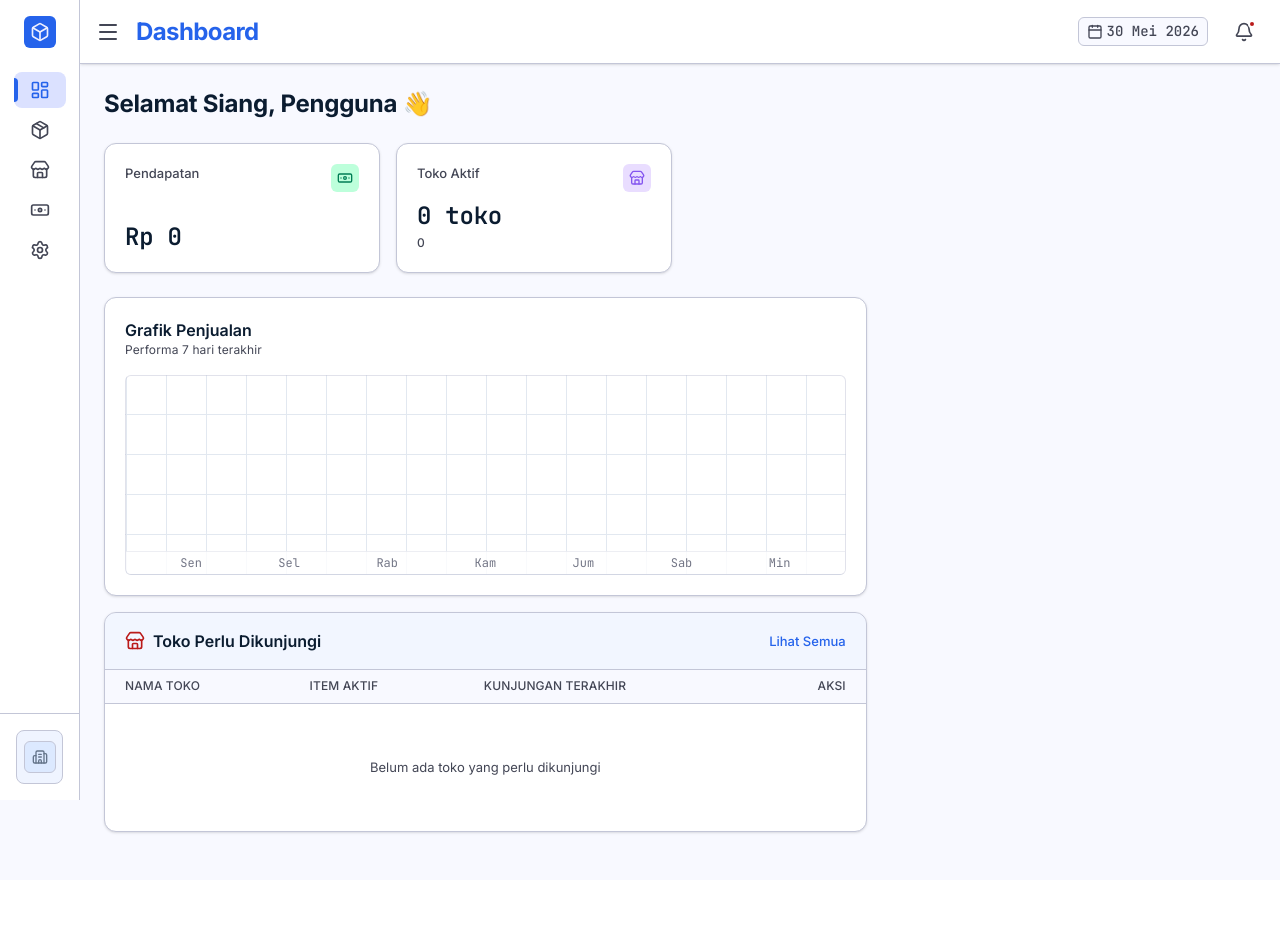
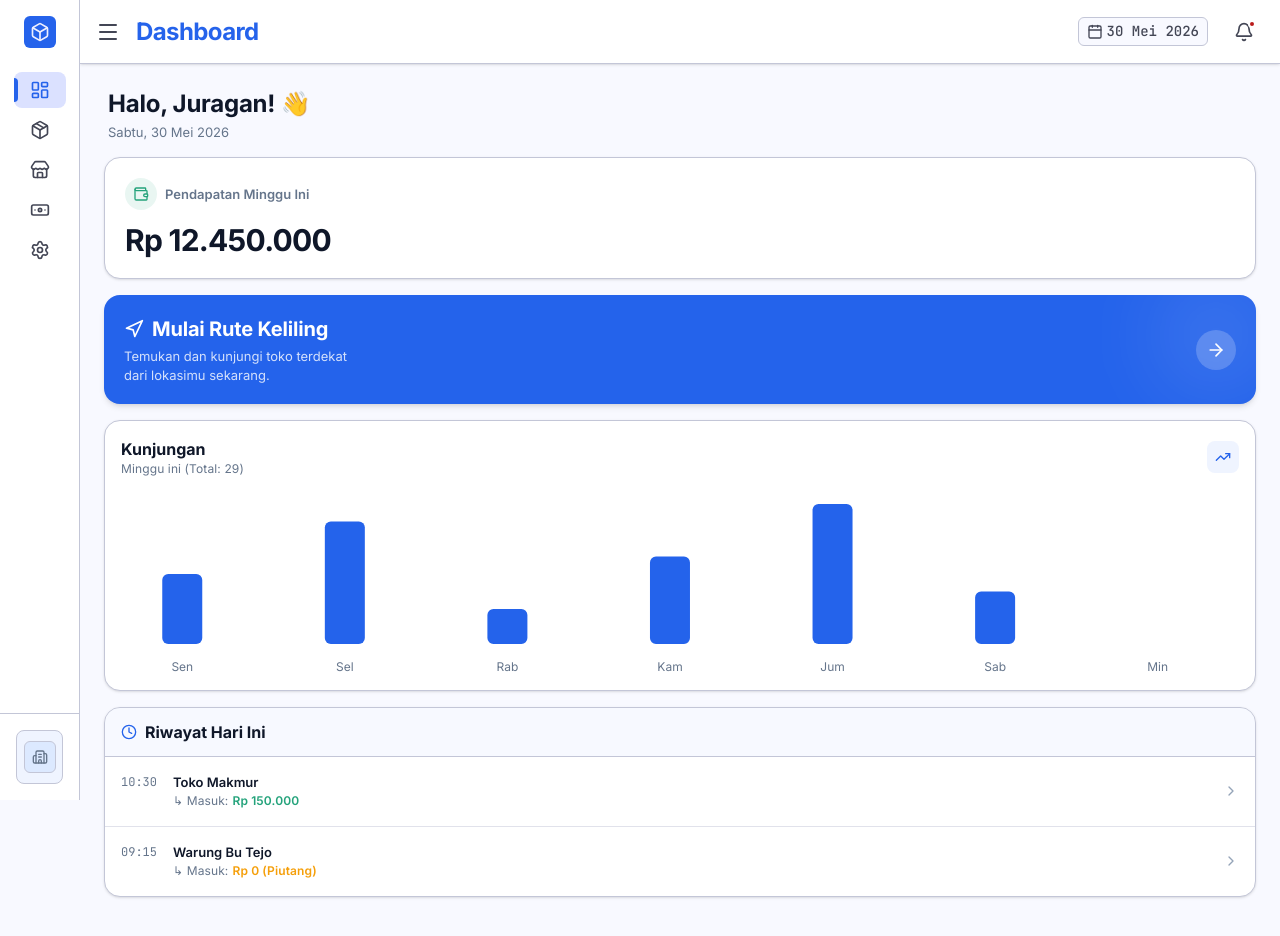
Before and after one commit to arkanafaisal/juragan-titip, a React (Vite) app in the folder frontend/: page /dashboard in a window 1280 px wide. Shown: the top 936 px of the page. Before the commit the page ends 880 px from the top, so only its background shows below. Built offline with nearby package versions, Linux system fonts and the light colour scheme.

Commit message:
update(dashboard page): new UI

```diff
--- a/frontend/src/pages/dashboard.tsx
+++ b/frontend/src/pages/dashboard.tsx
@@ -1,169 +1,182 @@
+import { useNavigate } from "react-router";
+import {
+  Wallet,
+  Navigation,
+  Clock,
+  ArrowRight,
+  TrendingUp,
+  ChevronRight
+} from "lucide-react";
+import { format } from "date-fns";
+import { id as idLocale } from "date-fns/locale";
+import {
+  BarChart,
+  Bar,
+  XAxis,
+  Tooltip,
+  ResponsiveContainer,
+  Cell
+} from "recharts";
 
-import {
-  Box,
-  Store,
-  Banknote,
-  TrendingUp,
-  TrendingDown,
-  ReceiptText
-} from "lucide-react";
-import { useProfile } from "@/hooks/use-profile";
-import { id as idLocale } from "date-fns/locale";
-import { format } from "date-fns";
-import { toast } from "sonner";
+// --- DUMMY DATA ---
+const DUMMY_CHART_DATA = [
+  { name: 'Sen', visits: 4 },
+  { name: 'Sel', visits: 7 },
+  { name: 'Rab', visits: 2 },
+  { name: 'Kam', visits: 5 },
+  { name: 'Jum', visits: 8 },
+  { name: 'Sab', visits: 3 },
+  { name: 'Min', visits: 0 },
+];
 
+const DUMMY_HISTORY = [
+  { id: 1, time: '10:30', store: 'Toko Makmur', amount: 150000, isDebt: false },
+  { id: 2, time: '09:15', store: 'Warung Bu Tejo', amount: 0, isDebt: true },
+];
 
 export default function Dashboard() {
-  const { profile } = useProfile()
-  const todayDate = format(new Date(), "dd MMM yyyy", { locale: idLocale });
+  const navigate = useNavigate();
+  const todayDate = format(new Date(), "EEEE, dd MMM yyyy", { locale: idLocale });
 
+  // Fungsi Helper untuk format Rupiah
+  const formatRp = (num: number) => `Rp ${num.toLocaleString('id-ID')}`;
 
   return (
-    <div className="max-w-container-max mx-auto space-y-lg">
+    <div className="max-w-container-max mx-auto space-y-md pb-20 animate-in fade-in duration-300">
 
-
-      <div className="flex flex-col gap-xs">
-        <h1 className="font-h1 text-h1 text-on-surface">Selamat Siang, {profile?.name || "Pengguna"} 👋</h1>
-
-        <p className="font-body text-body text-on-surface-variant md:hidden">📅 {todayDate}</p>
+      {/* 1. HEADER & GREETING */}
+      <div className="flex flex-col gap-1 px-1">
+        <h1 className="font-h1 text-h1 font-bold text-text-primary">
+          Halo, Juragan! 👋
+        </h1>
+        <p className="font-body-sm text-body-sm text-text-secondary">
+          {todayDate}
+        </p>
       </div>
 
-
-      <div className="grid grid-cols-2 lg:grid-cols-4 gap-md">
-        <div className="bg-surface-container-lowest rounded-xl p-md md:p-5 shadow-sm border border-outline-variant flex flex-col justify-between">
-          <div className="flex justify-between items-start mb-sm">
-            <span className="font-body-sm text-body-sm text-on-surface-variant font-medium">Pendapatan</span>
-            <div className="w-7 h-7 rounded-md bg-on-tertiary-container flex items-center justify-center text-tertiary-container">
-              <Banknote className="w-4 h-4" />
+      {/* 2. PENDAPATAN MINGGU INI (Full Width) */}
+      <div className="w-full bg-surface rounded-2xl p-5 border border-outline-variant shadow-sm flex flex-col justify-between">
+        <div className="flex items-center gap-2 mb-2">
+          <div className="w-8 h-8 rounded-full bg-success/10 flex items-center justify-center text-success shrink-0">
+            <Wallet className="w-4 h-4" />
           </div>
+          <span className="font-body-sm text-body-sm font-semibold text-text-secondary">
+            Pendapatan Minggu Ini
+          </span>
         </div>
-          <div>
-
-            <div className="font-data-lg text-data-lg text-on-surface text-lg md:text-h1">Rp 0</div>
+        <div className="mt-1">
+          <h2 className="text-3xl font-bold tracking-tight text-text-primary truncate" title="Rp 12.450.000">
+            {formatRp(12450000)}
+          </h2>
         </div>
       </div>
 
-        <div className="bg-surface-container-lowest rounded-xl p-md md:p-5 shadow-sm border border-outline-variant flex flex-col justify-between">
-          <div className="flex justify-between items-start mb-sm">
-            <span className="font-body-sm text-body-sm text-on-surface-variant font-medium">Toko Aktif</span>
-            <div className="w-7 h-7 rounded-md bg-secondary-fixed text-secondary-container flex items-center justify-center">
-              <Store className="w-4 h-4" />
+      {/* 3. JOURNEY HOOK (The Big Red Button) */}
+      <button
+        onClick={() => navigate('/journey')}
+        className="w-full bg-primary hover:bg-primary/90 text-on-primary rounded-2xl p-5 shadow-md transition-all active:scale-[0.98] relative overflow-hidden text-left group"
+      >
+        <div className="relative z-10 flex items-center justify-between">
+          <div>
+            <h2 className="font-h2 text-h2 font-bold flex items-center gap-2">
+              <Navigation className="w-5 h-5" />
+              Mulai Rute Keliling
+            </h2>
+            <p className="font-body-sm text-body-sm text-on-primary/80 mt-1 max-w-[240px]">
+              Temukan dan kunjungi toko terdekat dari lokasimu sekarang.
+            </p>
+          </div>
+          <div className="w-10 h-10 rounded-full bg-white/20 flex items-center justify-center shrink-0 group-hover:translate-x-1 transition-transform">
+            <ArrowRight className="w-5 h-5 text-white" />
           </div>
         </div>
+        {/* Ornamen Background Button */}
+        <div className="absolute -right-6 -top-6 w-32 h-32 bg-white/10 rounded-full blur-2xl pointer-events-none"></div>
+      </button>
+
+      {/* 4. GRAFIK KUNJUNGAN MINGGU INI */}
+      <div className="bg-surface rounded-2xl shadow-sm border border-outline-variant p-4">
+        <div className="flex justify-between items-center mb-4">
           <div>
-
-            <div className="font-data-lg text-data-lg text-on-surface text-lg md:text-h1">0 toko</div>
-            <div className="flex items-center gap-1 mt-xs">
-              {/* <TrendingUp className="w-3 h-3 text-on-surface-variant" /> */}
-              <span className="font-caption text-caption text-on-surface-variant font-medium">0</span>
+            <h3 className="font-h3 text-h3 font-bold text-text-primary">Kunjungan</h3>
+            <p className="font-caption text-caption text-text-secondary">Minggu ini (Total: 29)</p>
           </div>
-          </div>
+          <div className="p-2 bg-surface-container-low rounded-lg text-primary">
+            <TrendingUp className="w-4 h-4" />
           </div>
         </div>
 
-
-      <div className="grid grid-cols-1 lg:grid-cols-12 gap-md items-start">
-
-
-        <div className="lg:col-span-8 space-y-md flex flex-col">
-
-
-          <div className="hidden md:flex bg-surface-container-lowest rounded-xl shadow-sm border border-outline-variant p-5 flex-col">
-            <div className="flex justify-between items-center mb-md">
-              <div>
-                <h2 className="font-h3 text-h3 text-on-surface">Grafik Penjualan</h2>
-                <p className="font-caption text-caption text-on-surface-variant">Performa 7 hari terakhir</p>
-              </div>
-            </div>
-            <div className="h-[200px] w-full chart-bg relative rounded-md border border-outline-variant/50 overflow-hidden flex items-end px-4 pb-0 pt-4">
-              <div className="flex-1 flex items-end justify-around h-full gap-2 relative z-10 pb-6">
-
-                <div className="w-full max-w-xl bg-primary-fixed rounded-t-sm relative group cursor-pointer" style={{ height: "0%" }}><div className="absolute bottom-0 w-full bg-primary-container rounded-t-sm" style={{ height: "0%" }}></div></div>
-                <div className="w-full max-w-xl bg-primary-fixed rounded-t-sm relative group cursor-pointer" style={{ height: "0%" }}><div className="absolute bottom-0 w-full bg-primary-container rounded-t-sm" style={{ height: "0%" }}></div></div>
-                <div className="w-full max-w-xl bg-primary-fixed rounded-t-sm relative group cursor-pointer" style={{ height: "0%" }}><div className="absolute bottom-0 w-full bg-primary-container rounded-t-sm" style={{ height: "0%" }}></div></div>
-                <div className="w-full max-w-xl bg-primary-fixed rounded-t-sm relative group cursor-pointer" style={{ height: "0%" }}><div className="absolute bottom-0 w-full bg-primary-container rounded-t-sm" style={{ height: "0%" }}></div></div>
-                <div className="w-full max-w-xl bg-primary-fixed rounded-t-sm relative group cursor-pointer" style={{ height: "0%" }}><div className="absolute bottom-0 w-full bg-primary-container rounded-t-sm" style={{ height: "0%" }}></div></div>
-                <div className="w-full max-w-xl bg-primary-fixed rounded-t-sm relative group cursor-pointer" style={{ height: "0%" }}><div className="absolute bottom-0 w-full bg-primary-container rounded-t-sm" style={{ height: "0%" }}></div></div>
-                <div className="w-full max-w-xl bg-primary-fixed rounded-t-sm relative group cursor-pointer" style={{ height: "0%" }}><div className="absolute bottom-0 w-full bg-primary-container rounded-t-sm" style={{ height: "0%" }}></div></div>
-              </div>
-              <div className="absolute bottom-0 left-0 w-full flex justify-around px-4 py-1 border-t border-outline-variant/30 bg-surface-container-lowest/80">
-                <span className="font-data-sm text-data-sm text-outline">Sen</span>
-                <span className="font-data-sm text-data-sm text-outline">Sel</span>
-                <span className="font-data-sm text-data-sm text-outline">Rab</span>
-                <span className="font-data-sm text-data-sm text-outline">Kam</span>
-                <span className="font-data-sm text-data-sm text-outline">Jum</span>
-                <span className="font-data-sm text-data-sm text-outline">Sab</span>
-                <span className="font-data-sm text-data-sm text-outline">Min</span>
-              </div>
+        {/* Recharts Area */}
+        <div className="h-[180px] w-full">
+          <ResponsiveContainer width="100%" height="100%">
+            <BarChart data={DUMMY_CHART_DATA} margin={{ top: 10, right: 0, left: -20, bottom: 0 }}>
+              <XAxis
+                dataKey="name"
+                axisLine={false}
+                tickLine={false}
+                tick={{ fontSize: 12, fill: 'var(--color-text-secondary)' }}
+                dy={10}
+              />
+              <Tooltip
+                cursor={{ fill: 'var(--color-surface-container-low)' }}
+                contentStyle={{ borderRadius: '8px', border: 'none', boxShadow: '0 4px 6px -1px rgb(0 0 0 / 0.1)' }}
+              />
+              <Bar dataKey="visits" radius={[6, 6, 6, 6]} maxBarSize={40}>
+                {DUMMY_CHART_DATA.map((entry, index) => (
+                  <Cell
+                    key={`cell-${index}`}
+                    fill={entry.visits > 0 ? 'var(--color-primary)' : 'var(--color-surface-container-high)'}
+                  />
+                ))}
+              </Bar>
+            </BarChart>
+          </ResponsiveContainer>
         </div>
       </div>
 
-
-          <div className="bg-surface-container-lowest rounded-xl shadow-sm border border-outline-variant overflow-hidden">
-            <div className="px-5 py-md border-b border-outline-variant flex justify-between items-center bg-surface-container/50">
-              <h2 className="font-h3 text-h3 text-on-surface flex items-center gap-2">
-                <Store className="w-5 h-5 text-error" />
-                Toko Perlu Dikunjungi
-              </h2>
-              <button onClick={()=>{toast.error("Fitur ini belum tersedia")}} className="text-primary-container font-body-sm text-body-sm font-medium hover:underline">Lihat Semua</button>
+      {/* 5. RIWAYAT HARI INI */}
+      <div className="bg-surface rounded-2xl shadow-sm border border-outline-variant overflow-hidden">
+        <div className="px-4 py-3 border-b border-outline-variant bg-surface-container-low/50">
+          <h3 className="font-h3 text-h3 font-bold text-text-primary flex items-center gap-2">
+            <Clock className="w-4 h-4 text-primary" />
+            Riwayat Hari Ini
+          </h3>
         </div>
 
-
-            <div className="md:hidden flex flex-col p-md gap-sm bg-surface-container/50">
-
-              <div className="p-md text-center text-on-surface-variant font-body-sm text-body-sm">
-                Belum ada toko yang perlu dikunjungi
+        <div className="flex flex-col divide-y divide-outline-variant/50">
+          {DUMMY_HISTORY.length > 0 ? (
+            DUMMY_HISTORY.map((item) => (
+              <button
+                key={item.id}
+                className="flex items-center justify-between p-4 hover:bg-surface-container-lowest transition-colors text-left"
+              >
+                <div className="flex items-start gap-3">
+                  <span className="font-data-sm text-data-sm text-text-secondary mt-0.5 w-10 shrink-0">
+                    {item.time}
+                  </span>
+                  <div>
+                    <h4 className="font-body-sm text-body-sm font-semibold text-text-primary line-clamp-1">
+                      {item.store}
+                    </h4>
+                    <p className="font-caption text-caption text-text-secondary mt-0.5 flex items-center gap-1">
+                      ↳ Masuk:
+                      <span className={`font-semibold ${item.isDebt ? 'text-warning' : 'text-success'}`}>
+                        {item.isDebt ? 'Rp 0 (Piutang)' : formatRp(item.amount)}
+                      </span>
+                    </p>
+                  </div>
+                </div>
+                <ChevronRight className="w-4 h-4 text-text-muted shrink-0" />
+              </button>
+            ))
+          ) : (
+            <div className="p-6 text-center text-text-secondary font-body-sm text-body-sm">
+              Belum ada kunjungan hari ini.
+            </div>
+          )}
         </div>
       </div>
 
-
-            <div className="hidden md:block overflow-x-auto">
-              <table className="w-full text-left border-collapse">
-                <thead>
-                  <tr className="bg-surface-bright border-b border-outline-variant">
-                    <th className="px-5 py-sm font-caption text-caption text-on-surface-variant font-medium uppercase">Nama Toko</th>
-                    <th className="px-5 py-sm font-caption text-caption text-on-surface-variant font-medium uppercase">Item Aktif</th>
-                    <th className="px-5 py-sm font-caption text-caption text-on-surface-variant font-medium uppercase">Kunjungan Terakhir</th>
-                    <th className="px-5 py-sm font-caption text-caption text-on-surface-variant font-medium uppercase text-right">Aksi</th>
-                  </tr>
-                </thead>
-                <tbody className="divide-y divide-outline-variant/50">
-
-                  <tr>
-                    <td colSpan={4} className="h-32 px-5 py-md text-center text-on-surface-variant font-body-sm text-body-sm">
-                      Belum ada toko yang perlu dikunjungi
-                    </td>
-                  </tr>
-                </tbody>
-              </table>
-            </div>
-          </div>
-        </div>
-
-
-        {/* <div className="lg:col-span-4 bg-surface-container-lowest rounded-xl shadow-sm border border-outline-variant flex flex-col">
-          <div className="px-5 py-md border-b border-outline-variant flex justify-between items-center">
-            <h2 className="font-h3 text-h3 text-on-surface">Aktivitas Terkini</h2>
-          </div>
-          <div className="flex-1">
-            <div className="space-y-md">
-              <div className="flex justify-center items-center h-32">
-                <p className="font-body-sm text-body-sm text-on-surface-variant">Belum ada aktivitas terkini</p>
-              </div>
-            </div>
-          </div>
-        </div> */}
-      </div>
-
-      <style>{`
-        /* Pattern untuk grafik dummy Tetap disimpan di sini agar file rapi */
-        .chart-bg {
-          background-image: linear-gradient(to right, #e2e8f0 1px, transparent 1px),
-                            linear-gradient(to bottom, #e2e8f0 1px, transparent 1px);
-          background-size: 40px 40px;
-          background-position: bottom left;
-        }
-      `}</style>
     </div>
   );
 }
```
Lines whose indentation alone changed are shown as unchanged.
